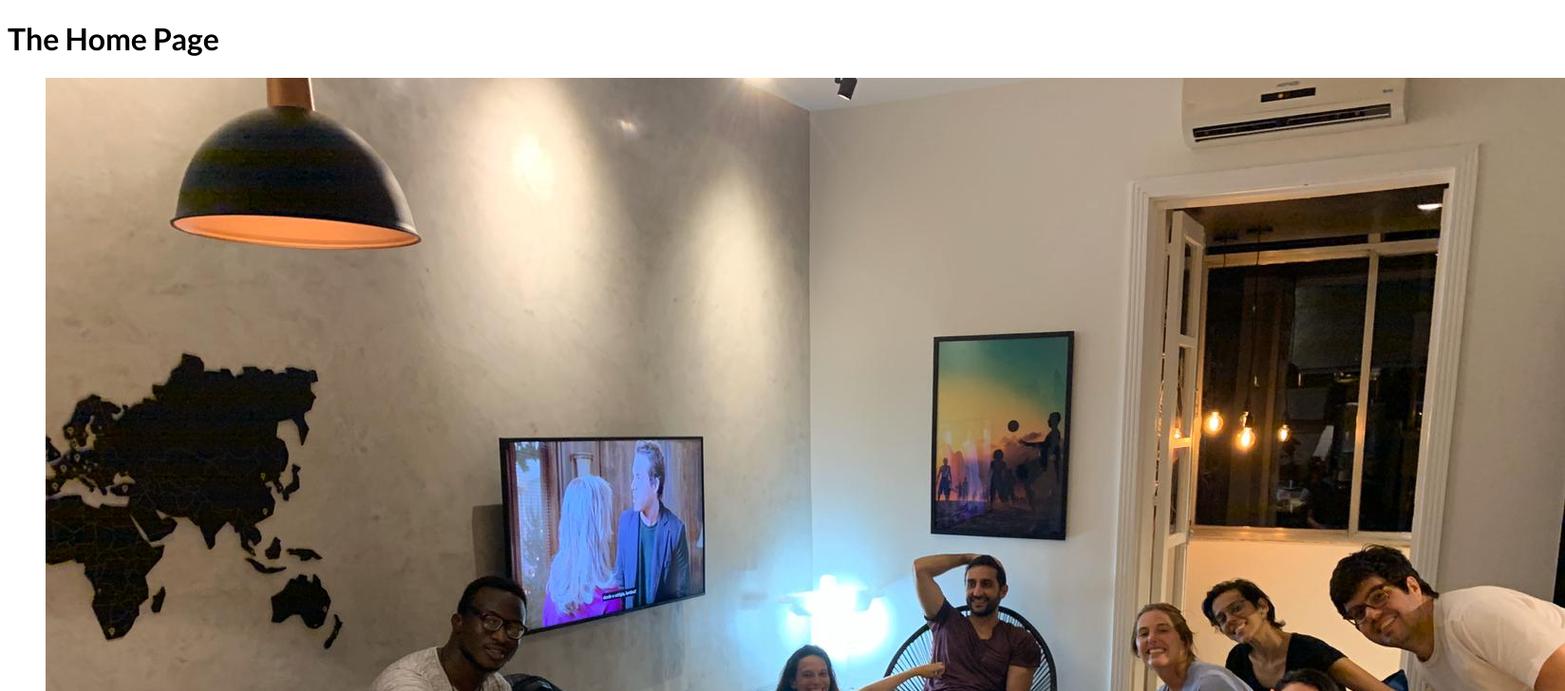
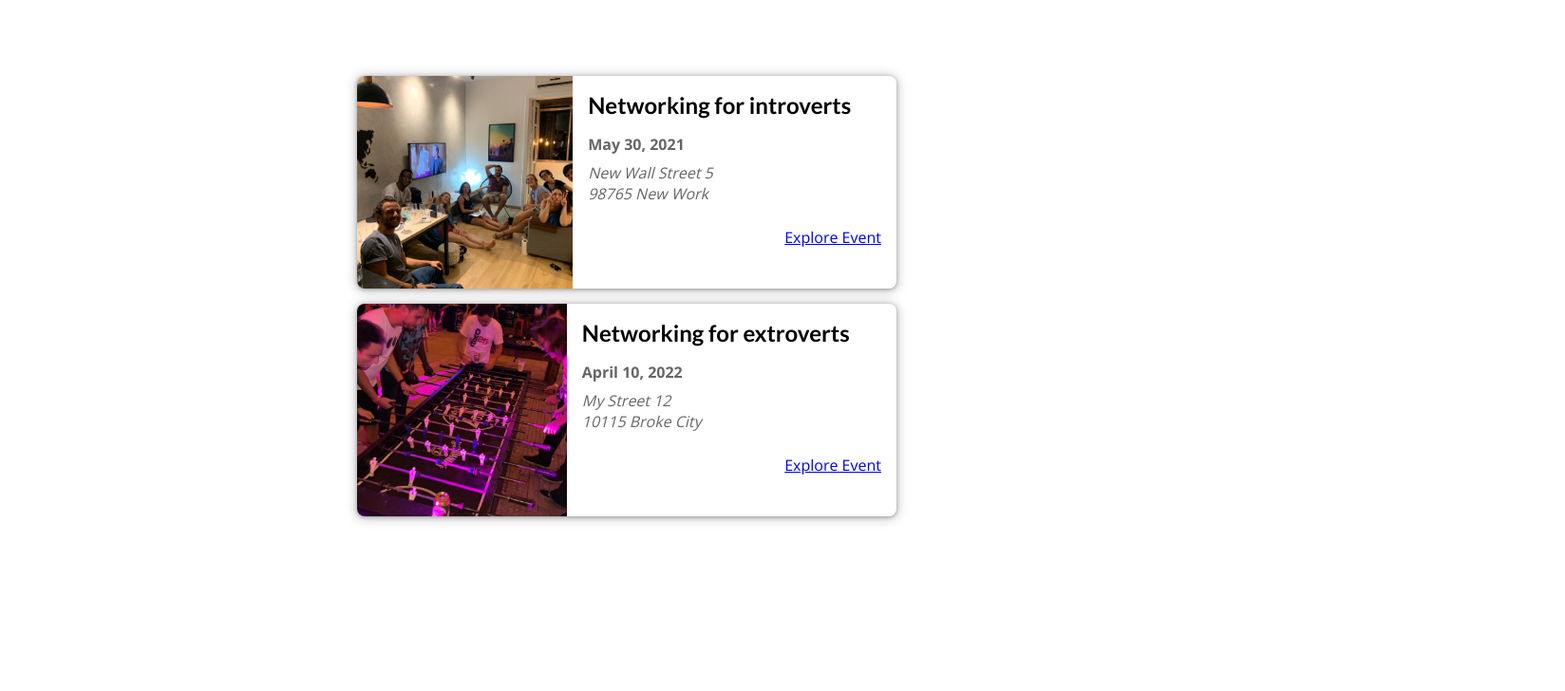
Before and after one commit to Harrytimbog/cool-events, a Next.js app: page / in a window 1280 px wide. Shown: the top 728 px of the page at 95% size, 1648 px wide, since content can reach past the window. Built offline with nearby package versions, Linux system fonts and the light colour scheme.

Commit message:
Styling Components in nextJS

```diff
--- a/components/events/event-item.js
+++ b/components/events/event-item.js
@@ -1,4 +1,5 @@
 import Link from 'next/link';
+import classes from './event-item.module.css';
 
 const EventItem = (props) => {
   const { title, image, date, location, id } = props;
@@ -13,19 +14,19 @@
   const exploreLink = `/events/${id}`;
 
   return (
-    <li>
+    <li className={classes.item}>
       <img src={'/' + image} alt={title} />
-      <div>
-        <div>
+      <div className={classes.content}>
+        <div className={classes.summary}>
           <h2>{title}</h2>
-          <div>
+          <div className={classes.date}>
             <time>{humanReadableDate}</time>
           </div>
-          <div>
+          <div className={classes.address}>
             <address>{formattedAddress}</address>
           </div>
         </div>
-        <div>
+        <div className={classes.actions}>
           <Link href={exploreLink}><a>Explore Event</a></Link>
         </div>
       </div>
--- /dev/null
+++ b/components/events/event-item.module.css
@@ -0,0 +1,103 @@
+.item {
+  box-shadow: 0 1px 4px rgba(0, 0, 0, 0.3), 0 1px 12px 2px rgba(0, 0, 0, 0.2);
+  border-radius: 8px;
+  overflow: hidden;
+  background-color: white;
+  margin: 1rem;
+  display: flex;
+  flex-direction: column;
+  gap: 1rem;
+}
+
+.item img {
+  width: 100%;
+  object-fit: cover;
+  height: 10rem;
+}
+
+.content {
+  width: 100%;
+  padding: 0 1rem;
+  text-align: center;
+}
+
+.content h2 {
+  margin: 0.5rem 0;
+}
+
+.date,
+.address {
+  display: flex;
+  gap: 0.5rem;
+  align-items: center;
+}
+
+.date svg,
+.address svg {
+  width: 1.25rem;
+  height: 1.25rem;
+  color: #666666;
+}
+
+.content time {
+  color: #666666;
+  font-weight: bold;
+}
+
+.content address {
+  margin: 0.5rem 0;
+  color: #666666;
+  white-space: pre;
+}
+
+.actions {
+  display: flex;
+  flex-direction: column;
+  padding: 1rem;
+}
+
+.actions a {
+  display: block;
+}
+
+.actions a span {
+  vertical-align: middle;
+}
+
+.icon {
+  margin-left: 0.5rem;
+  display: inline-flex;
+  justify-content: center;
+  align-items: center;
+}
+
+.icon svg {
+  width: 1.25rem;
+  height: 1.25rem;
+}
+
+@media (min-width: 768px) {
+  .item {
+    flex-direction: row;
+  }
+
+  .item img {
+    width: 40%;
+    height: 14rem;
+  }
+
+  .content {
+    width: 60%;
+    padding: 0;
+    text-align: left;
+  }
+
+  .content h2 {
+    margin: 1rem 0;
+  }
+
+  .actions {
+    flex-direction: row;
+    justify-content: flex-end;
+  }
+}
--- a/components/events/event-list.js
+++ b/components/events/event-list.js
@@ -1,11 +1,12 @@
 import React from 'react'
 import EventItem from './event-item';
+import classes from './event-list.module.css';
 
 const EventList = (props) => {
   const { items } = props;
 
   return (
-    <ul>
+    <ul className={classes.list}>
       {items.map(event => <EventItem key={event.id} id={event.id} title={event.title} location={event.location} date={event.date} image={event.image} />)}
     </ul>
   )
--- /dev/null
+++ b/components/events/event-list.module.css
@@ -0,0 +1,5 @@
+.list {
+  width: 90%;
+  max-width: 40rem;
+  margin: 5rem auto;
+}
--- a/pages/index.js
+++ b/pages/index.js
@@ -6,7 +6,6 @@
 
   return (
     <div>
-      <h1>The Home Page</h1>
       <EventList items={featuredEvents} />
     </div>
   )
```
